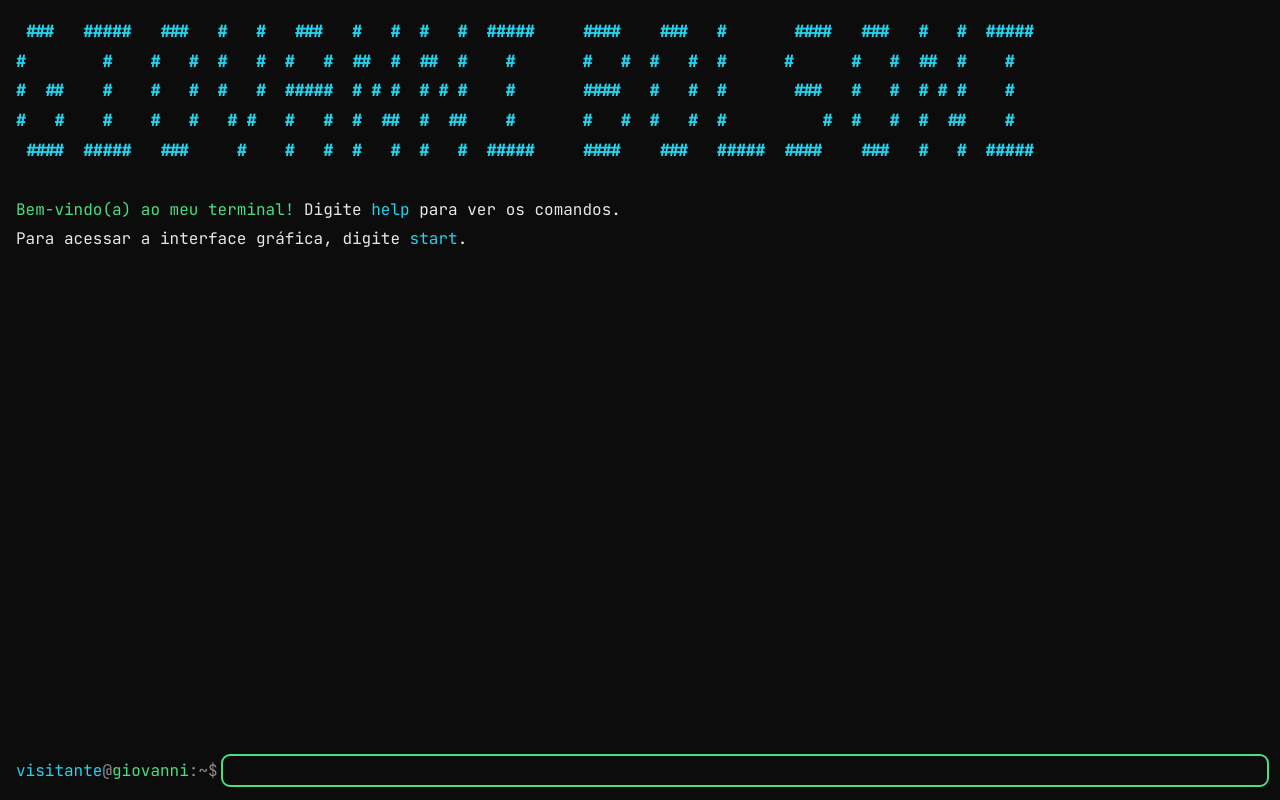
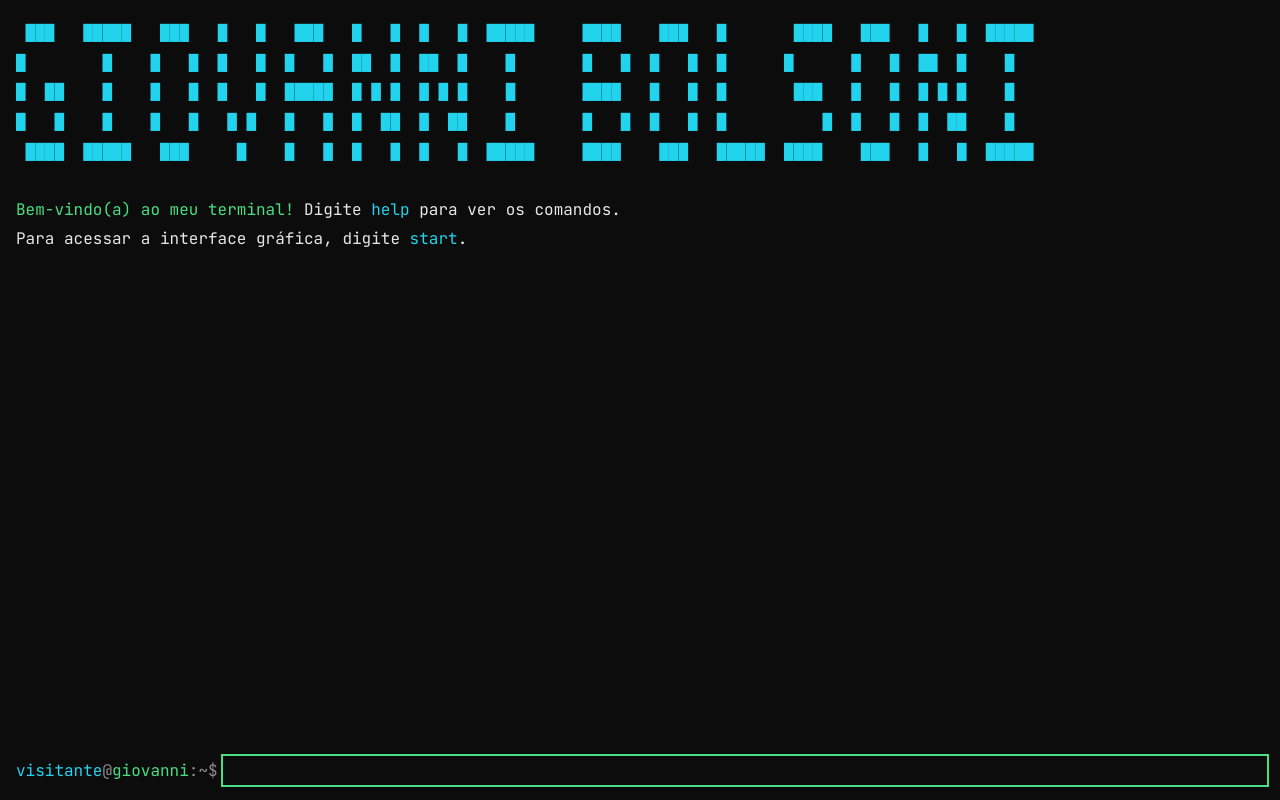
Before and after one commit to GiovanniBolsoni/My-Professional-Portfolio, a React (Vite) app: page / in a window 1280 px wide. Built offline with nearby package versions, Linux system fonts and the light colour scheme.

Commit message:
feat: redesign terminal UI - faster typing, block characters, and Matrix Glitch transition

```diff
--- a/src/App.module.css
+++ b/src/App.module.css
@@ -7,7 +7,6 @@
   color: var(--fg);
   font-family: var(--font-sans);
   transition: background-color var(--transition-normal), color var(--transition-normal);
-  overflow-x: hidden;
 }
 
 .mainContent {
--- a/src/App.tsx
+++ b/src/App.tsx
@@ -61,22 +61,14 @@ export default function App() {
 
   return (
     <div className={styles.appShell}>
-      <div style={{ perspective: '2000px', transformStyle: 'preserve-3d', minHeight: '100vh' }}>
-        <AnimatePresence mode="popLayout">
+      <AnimatePresence mode="wait">
         {!hasBooted ? (
           <motion.div
             key="terminal"
-              initial={{ rotateY: 0, scale: 1 }}
-              exit={{ rotateY: 180, scale: 0.6 }}
-              transition={{ duration: 1.5, ease: [0.645, 0.045, 0.355, 1.000] }}
-              style={{
-                position: 'fixed',
-                inset: 0,
-                zIndex: 9999,
-                transformOrigin: 'center center',
-                backfaceVisibility: 'hidden',
-                backgroundColor: 'var(--bg)'
-              }}
+            initial={{ opacity: 1, y: 0 }}
+            exit={{ opacity: 0, y: -50, scale: 0.95 }}
+            transition={{ duration: 0.8, ease: "easeInOut" }}
+            style={{ position: 'fixed', inset: 0, zIndex: 9999 }}
           >
             <BootTerminal onTransition={handleTransition} />
           </motion.div>
@@ -84,15 +76,9 @@ export default function App() {
           <motion.div
             key="gui"
             className={styles.mainContent}
-              initial={{ rotateY: -180, scale: 0.6 }}
-              animate={{ rotateY: 0, scale: 1 }}
-              transition={{ duration: 1.5, ease: [0.645, 0.045, 0.355, 1.000] }}
-              style={{
-                transformOrigin: 'center center',
-                backfaceVisibility: 'hidden',
-                minHeight: '100vh',
-                backgroundColor: 'var(--bg)'
-              }}
+            initial={{ opacity: 0, y: 50 }}
+            animate={{ opacity: 1, y: 0 }}
+            transition={{ duration: 0.8, ease: "easeOut", delay: 0.2 }}
           >
             <Header />
             <main>
@@ -123,6 +109,5 @@ export default function App() {
         )}
       </AnimatePresence>
     </div>
-    </div>
   );
 }
--- a/src/index.css
+++ b/src/index.css
@@ -53,5 +53,20 @@ p {
 :focus-visible {
   outline: 2px solid var(--accent);
   outline-offset: 3px;
-  border-radius: 4px;
 }
+
+/* Glitch Effect - Triggered by Terminal */
+body.glitch-active #root {
+  animation: root-glitch 0.15s cubic-bezier(0.25, 0.46, 0.45, 0.94) both infinite;
+  filter: contrast(150%) saturate(200%) drop-shadow(6px 0px 0px rgba(255,0,255,0.8)) drop-shadow(-6px 0px 0px rgba(0,255,255,0.8));
+  overflow: hidden;
+}
+
+@keyframes root-glitch {
+  0% { transform: translate(0) skew(0deg); }
+  20% { transform: translate(-10px, 4px) skew(-8deg); filter: invert(20%) hue-rotate(90deg); }
+  40% { transform: translate(10px, -4px) skew(8deg); }
+  60% { transform: translate(-4px, 0) skew(-4deg); filter: hue-rotate(180deg) saturate(300%); }
+  80% { transform: translate(6px, 4px) skew(4deg); filter: invert(10%); }
+  100% { transform: translate(0) skew(0deg); }
+}
--- a/src/terminal/Terminal.ts
+++ b/src/terminal/Terminal.ts
@@ -7,7 +7,7 @@ import { escapeHtml } from "./utils";
 import { renderAsciiBanner } from "./asciiFont";
 
 const THEME_STORAGE_KEY = "terminal-resume-theme";
-const TYPE_SPEED_MS = 8;
+const TYPE_SPEED_MS = 1;
 const USER_NAME = "visitante";
 
 function delay(ms: number): Promise<void> {
--- a/src/terminal/asciiFont.ts
+++ b/src/terminal/asciiFont.ts
@@ -45,5 +45,5 @@ export function renderAsciiBanner(text: string, letterGap = 2): string {
     }
   });
 
-  return rows.join("\n");
+  return rows.join("\n").replace(/#/g, "█");
 }
--- a/src/terminal/commands.ts
+++ b/src/terminal/commands.ts
@@ -203,7 +203,15 @@ export function createCommands(): Command[] {
       description: "inicia a interface gráfica (landing page)",
       instant: true,
       handler: () => {
-        window.dispatchEvent(new CustomEvent('terminal-transition'));
+        // Dispara o glitch na interface inteira do terminal
+        document.body.classList.add('glitch-active');
+
+        setTimeout(() => {
+          window.dispatchEvent(new CustomEvent('terminal-transition'));
+          // Limpa a classe depois para não quebrar outras coisas
+          setTimeout(() => document.body.classList.remove('glitch-active'), 500);
+        }, 800);
+
         return `<span class="term-accent">Iniciando interface gráfica...</span>`;
       }
     },
```
Also changed, not shown: 1 other file (tests, documents, lock files or other folders). Lines whose indentation alone changed are shown as unchanged.
